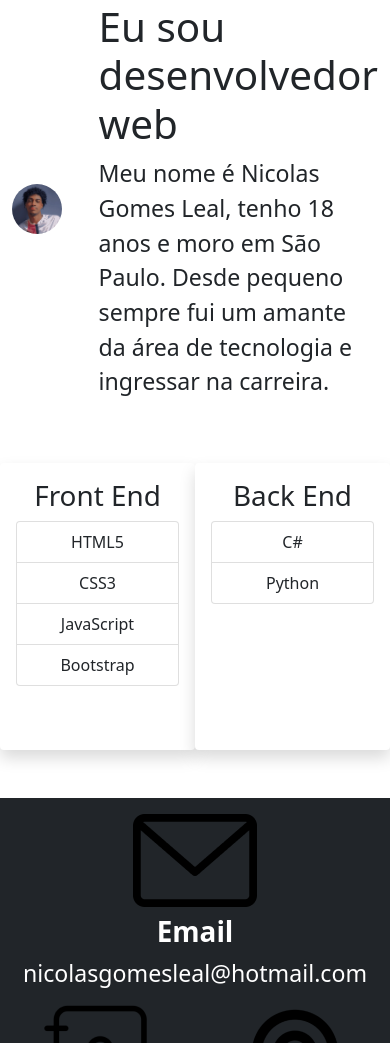
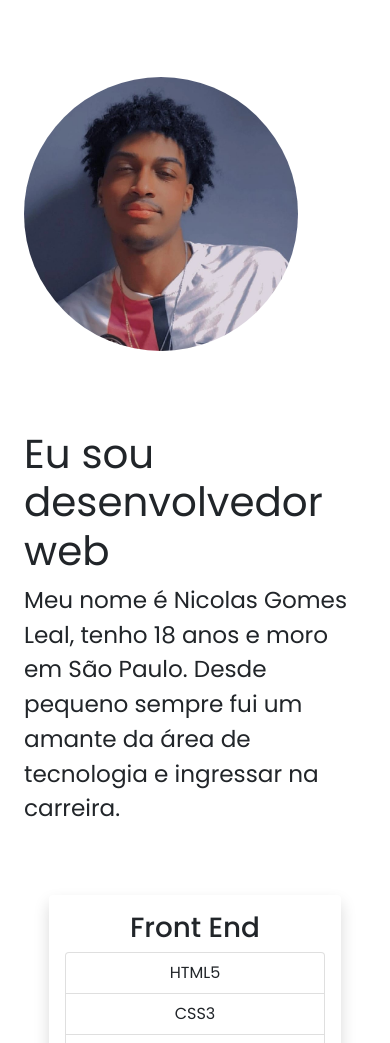
Before and after one commit to NeckBlick/Portif-lio-Responsivo, a plain HTML site: page index.html in a window 390 px wide. Shown: the part 957-2000 px from the top of the page. Drawn offline with Linux system fonts and the light colour scheme.

Commit message:
responsive mobile

```diff
--- a/css/style.css
+++ b/css/style.css
@@ -28,3 +28,13 @@ body{
     width: 80%;
     border-radius: 60%;
 }
+.bg-dark{
+    background-color: #444444 !important;
+}
+@media screen and (max-width:400px){
+    .row{
+        width: 100%;
+        display: flex;
+        flex-direction: column;
+    }
+}
--- a/index.html
+++ b/index.html
@@ -5,8 +5,8 @@
     <meta http-equiv="X-UA-Compatible" content="IE=edge" />
     <meta name="viewport" content="width=device-width, initial-scale=1.0" />
     <title>Portifólio</title>
+    <link rel="stylesheet" href="css/bootstrap.min.css" />
     <link rel="stylesheet" href="css/style.css" />
-    <link rel="stylesheet" href="css/bootstrap.min.css" />
     <link
       rel="stylesheet"
       href="https://fonts.googleapis.com/icon?family=Material+Icons"
@@ -72,13 +72,13 @@
     </section>
 
     <!-- About -->
-    <section id="about" class="mt-5">
-      <div class="container-fluid">
-        <div class="row justify-content-evenly">
+    <section id="about" class="d-flex justify-content-center mt-5 vh-100">
+      <div class="container-fluid d-flex justify-content-center" id="">
+        <div class="row justify-content-center">
           <div class="col d-flex align-center">
             <img id="img" src="img/eu.jpeg" alt="" />
           </div>
-          <div class="col">
+          <div class="col d-flex align-items-center flex-column justify-content-center">
             <h1 class="display-2">Eu sou desenvolvedor web</h1>
             <p class="fs-3">
               Meu nome é Nicolas Gomes Leal, tenho 18 anos e moro em São Paulo.
@@ -93,8 +93,8 @@
     <!-- Skills -->
     <section id="skills" class="d-flex justify-content-center mt-5 vh-80">
       <div class="container-fluid d-flex justify-content-center gap-3">
-        <div class="row vw-100 align-items-center">
-          <div
+        <div class="row vw-100 align-items-center gap-2">
+          <div id="coluna1"
             class="col d-flex flex-column shadow p-3 mb-5 bg-body rounded h-100 w-75"
             id="front"
           >
@@ -122,7 +122,7 @@
     <!-- Rodapé -->
     <footer class="h-50 mt-5" id="contact">
       <div class="container-fluid bg-dark text-white p-2">
-        <div class="row align-items-center">
+        <div class="row w-100 gap-3 align-items-center">
           <div class="col text-center align-self-center">
             <img src="img/email.png" id="email" alt="" />
             <p class="h1 fw-bold">Email</p>
```
